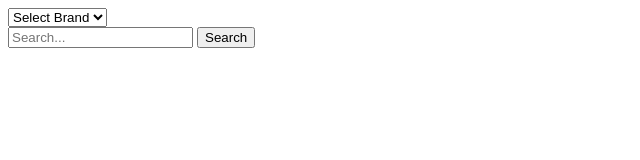
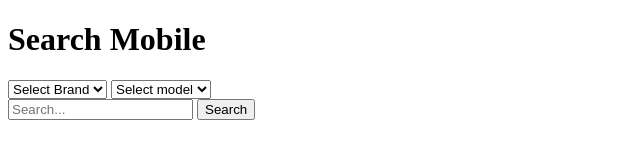
Before and after one commit to uzzikhan12/search-bar, a plain HTML site: page index.html in a window 1280 px wide. Shown: the whole page, without its empty margins (0-640 px from the left). Drawn offline with Linux system fonts and the light colour scheme.

Commit message:
Update index.html

```diff
--- a/index.html
+++ b/index.html
@@ -4,14 +4,27 @@
 <meta charset="UTF-8">
 <meta name="viewport" content="width=device-width, initial-scale=1.0">
 <title>Select Element Example</title>
+<link rel="stylesheet" href="style.css">
 </head>
 <body>
 
+    <main class="main">
 
+
+        <div class="mobile">
+        <h1>Search Mobile</h1>
+    </div>
+
+    <div class="brand-box">
         <select name="" id="brand" onchange="selectBrand()">
             <option value="">Select Brand</option>
         </select>
-    <div>
+        <select name="" id="model" onclick="selectModel()">
+            <option value="">Select model</option>
+        </select>
+    </div>
+
+    <div class="search-box">
         <input type="text" name="" id="myInp" placeholder="Search..." >
         <button onclick="search()">Search</button>
     </div>
@@ -20,9 +33,7 @@
 
     </div>
 
-
-
-<div id="display"></div>
+</main>
 
     <script src="app.js"></script>
 </body>
```
Lines whose indentation alone changed are shown as unchanged.
